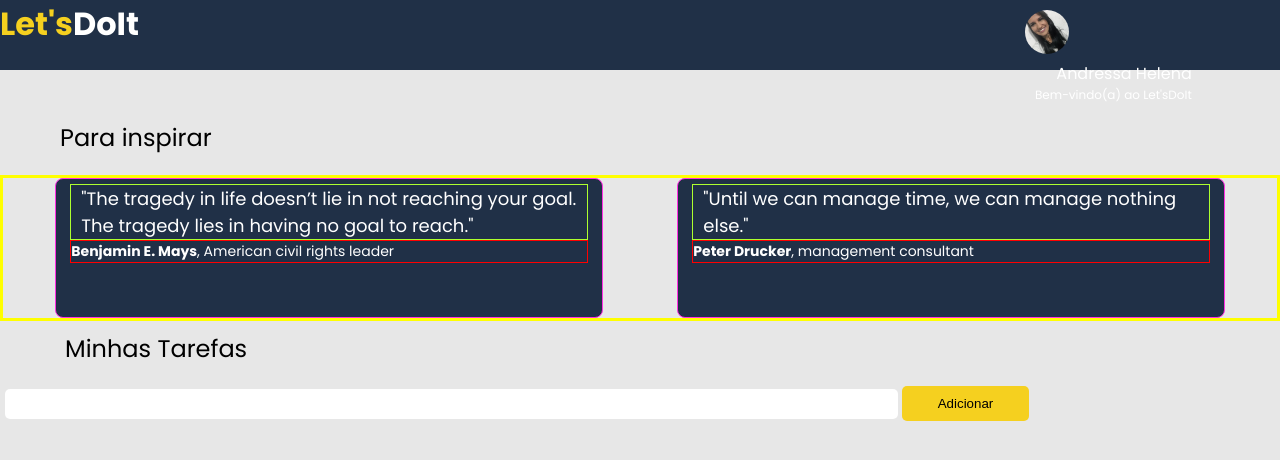
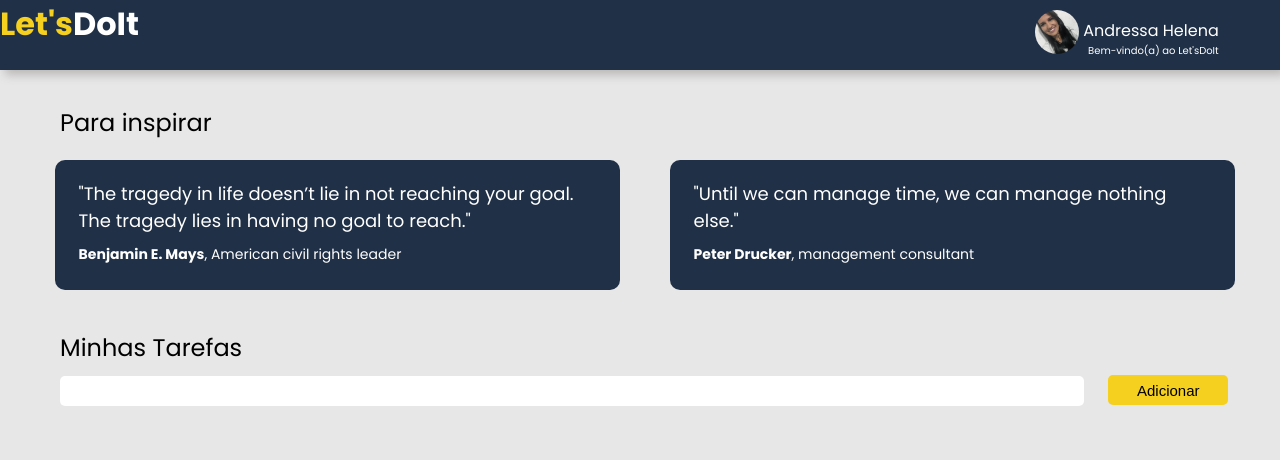
Before and after one commit to AndressaHelena/Desafio-lets-code, a plain HTML site: page index.html in a window 1280 px wide. Drawn offline with Linux system fonts and the light colour scheme.

Commit message:
Desafio Lets code

```diff
--- a/index.html
+++ b/index.html
@@ -11,8 +11,10 @@
       <h1><span>Let's</span>DoIt</h1>
         <div class="name-msg">
           <img src="img.jpg" alt="imagem andressa sorrindo">
-          <p class="name">Andressa Helena</p>
-          <p class="msg">Bem-vindo(a) ao Let'sDoIt</p>
+          <div class="text"><!--texto ao lado da imagem-->
+            <p class="name">Andressa Helena</p>
+            <p class="msg">Bem-vindo(a) ao Let'sDoIt</p>
+          </div><!--text-->
         </div><!--name-msg-->
     </header>
     <section id="inspirar">
--- a/style.css
+++ b/style.css
@@ -19,6 +19,11 @@ header{
   flex-direction: row;
   flex: 1;
   color: #ffff;
+  filter: drop-shadow(5px 5px  5px rgb(187, 183, 183));
+}
+header .text {
+  display: inline-block;
+  margin-right: 50px;
 }
 
 h1{
@@ -29,8 +34,8 @@ h1 span{
 }
 h2{
   margin-left: 60px;
-  margin-bottom: 20px;
-  margin-top: 10px;
+  margin-top:35px;
+  margin-bottom: 10px;
   font-weight: normal;
 }
 img{
@@ -39,17 +44,20 @@ img{
   height: 44px;
   border-radius: 50%;
   position: relative;
-  right: 10px;
+
 }
 .name{
   font-size: 16px;
   display: flex;
   justify-content: flex-end;
+
 }
 .msg{
-  font-size: 12px;
+  font-size: 10px;
   display: flex;
   justify-content: flex-end;
+
+
 }
 .name-msg{
   position: relative;
@@ -57,60 +65,60 @@ img{
 }
 
 #inspirar{/*section1*/
-  margin-top: 50px;
+  margin-top: 10px;
+
 }
 
 .inspirar-bloco{
-
   text-align: center;
   display: flex;
   justify-content:space-around;
-  border: 3px solid yellow;
-  padding: 0px 15px;
+  padding: 10px 20px 5px 30px;
 }
 
 .bloco{
   list-style-type: none;
   background: #203047;
   color: #ffff;
-  border-radius: 8px;
+  border-radius: 10px;
   display: inline-block;
-  height: 140px;
-  width: 44%;
+  height: 130px;
+  width: 46%;
   text-align:left;
   padding: 20px 14px;
-  border: 1px solid rgb(255, 47, 227);
   padding-top: 5px;
   padding-bottom: 25px;
-  margin: 0 30px;
+  margin: 0 5px;
 }
 .paragrafo-maior{
   font-size: 18px;
   padding:0 10px;
-  border: 1px solid greenyellow;
+  margin-top: 15px;
 }
 .paragrafo-menor{
   font-size: 14px;
-  margin-bottom: 100px;
-  border: 1px solid red;
+  margin-top: 10px;
+  padding:0 10px;
 }
 
 #tarefas{/*section2*/
-  margin-left: 5px;
 }
 input{
-  width: 70%;
+  width: 80%;
   border-radius: 5px;
   line-height: 5px;
   height:30px;
   border: transparent;
+  margin-left: 60px;
 }
 
 button{
   background:  #f5d01f;
   border-radius: 5px;
   line-height: 5px;
-  height:35px;
-  width: 10%;
+  height:30px;
+  width: 120px;
   border: transparent;
+  margin-left: 20px;
+  font-size: 15px;
 }
```
